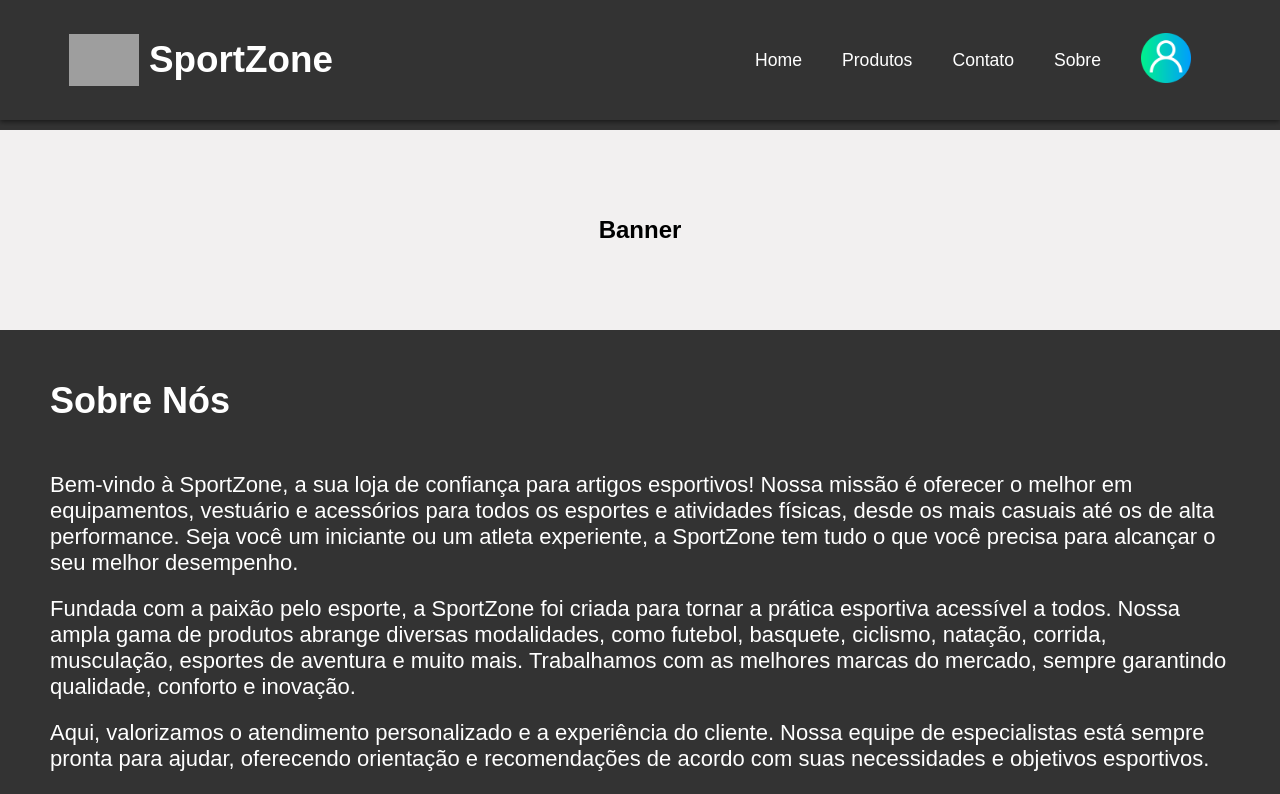
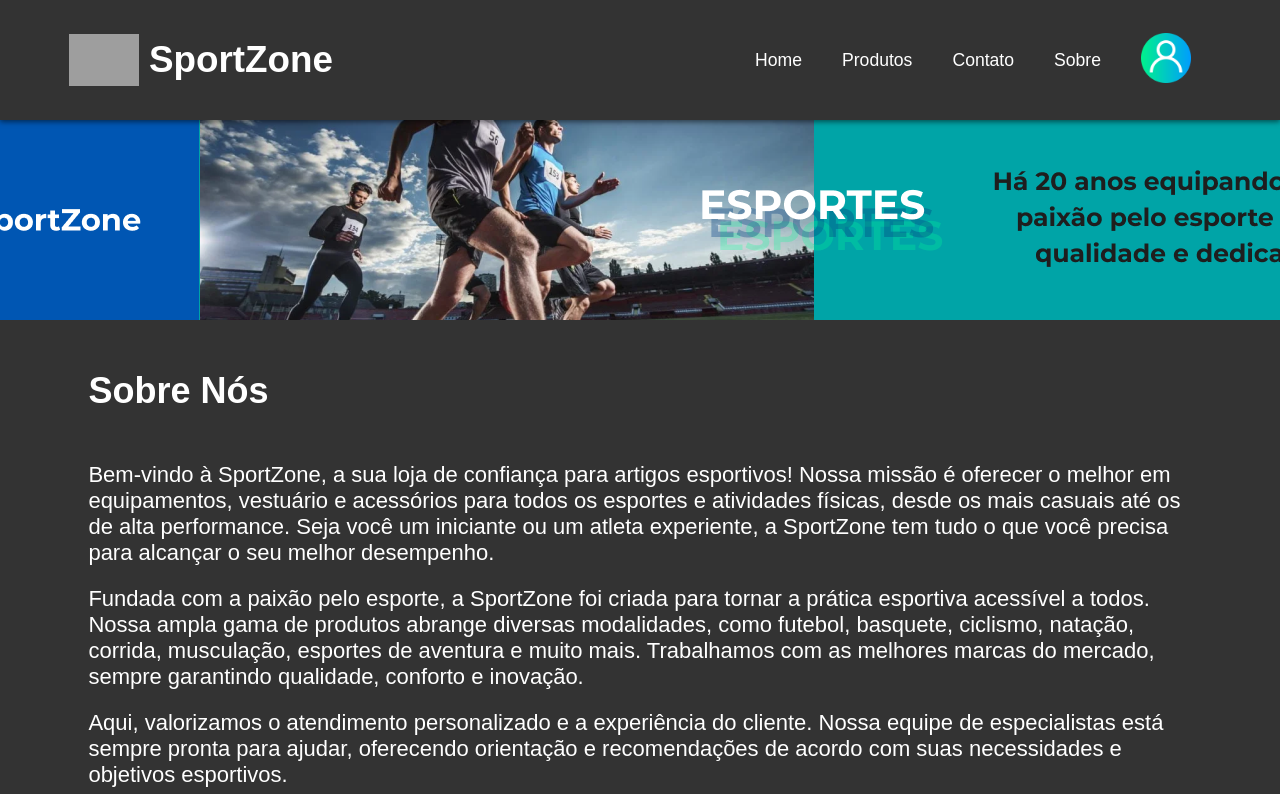
Before and after one commit to Cps-Tech-Sphere/CP4-WEB-SportZone, a React (Vite) app: page /sobre in a window 1280 px wide. Shown: the top 794 px of the page. Built offline with nearby package versions, Linux system fonts and the light colour scheme; grey boxes are pictures that could not be loaded.

Commit message:
ajustando a pag sobre thiago de barros oliveira rm555485

```diff
--- a/src/routes/Sobre.jsx
+++ b/src/routes/Sobre.jsx
@@ -1,11 +1,12 @@
 import { NavSobre } from "../styled"
+import Banner from '../assets/banner-sobre.png'
 
 const Sobre =()=>{
 
     return (
         <NavSobre>
             <div id="banner-sobre">
-                <h1>Banner</h1>
+                <img src={Banner} alt="" />
             </div>
 
             <h2 id="titulo-sobre">Sobre Nós</h2>
--- a/src/styled.js
+++ b/src/styled.js
@@ -111,12 +111,13 @@ export const FooterRodape = styled.footer`
 export const MainGeral = styled.main`
     padding-top: 10vh;
     flex-grow: 1;
-    margin: 5vh;
+    margin: 0;
     width: 100%;
 
     .banner-container img {
         width: 100%;
         max-height: 600px;
+        margin: 0;
     }
 
     .container-categorias {
@@ -639,11 +640,12 @@ export const NavSobre = styled.nav`
         display: flex;
         justify-content: center;
         align-items: center;
-        margin-top: 130px;
+        margin-top: 15vh;
         padding: 100px;
     }
 
     #titulo-sobre{
+        margin: 0 3vw;
         color: white;
         font-size: 36px;
         padding: 50px;
@@ -651,6 +653,7 @@ export const NavSobre = styled.nav`
     }
 
     .paragrafo-sobre{
+        margin: 0 3vw;
         color: white;
         font-size: 22px;
         padding: 50px;
```
Also changed, not shown: src/assets/banner-sobre.png (added).
